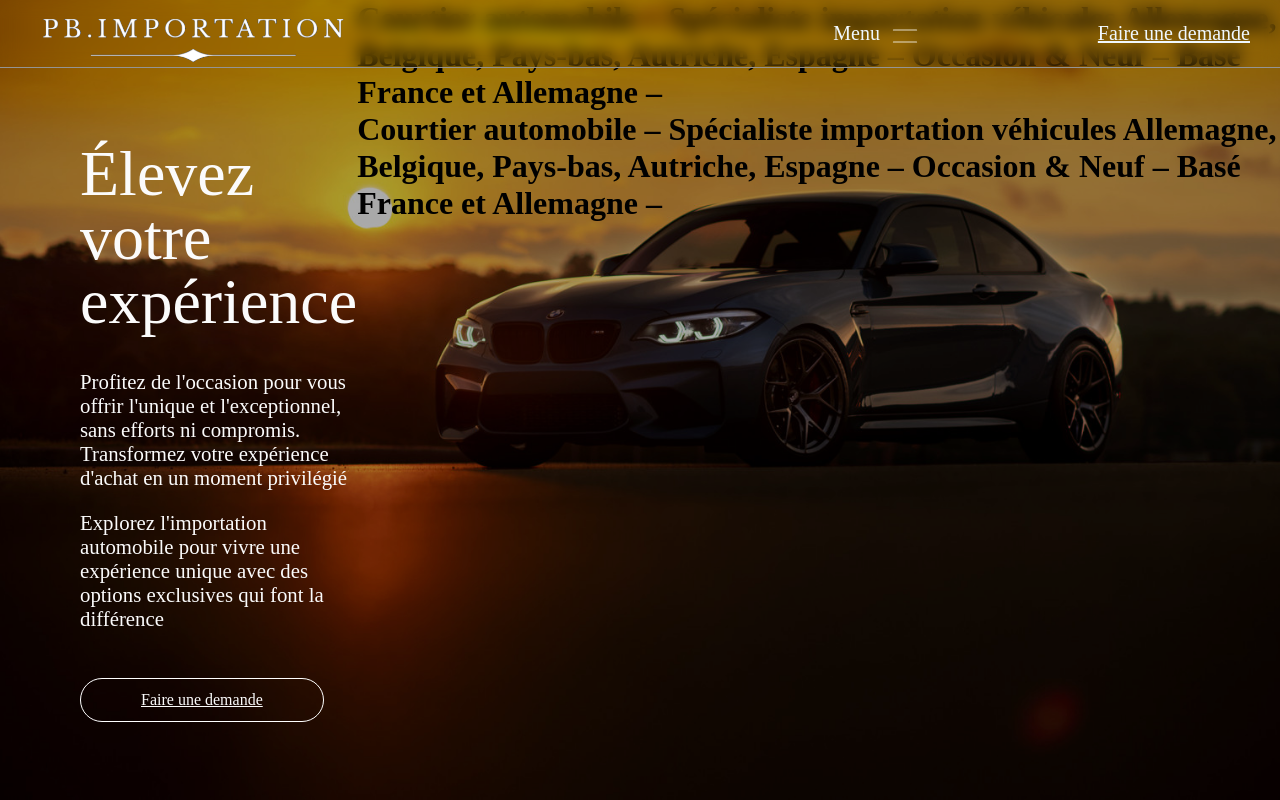
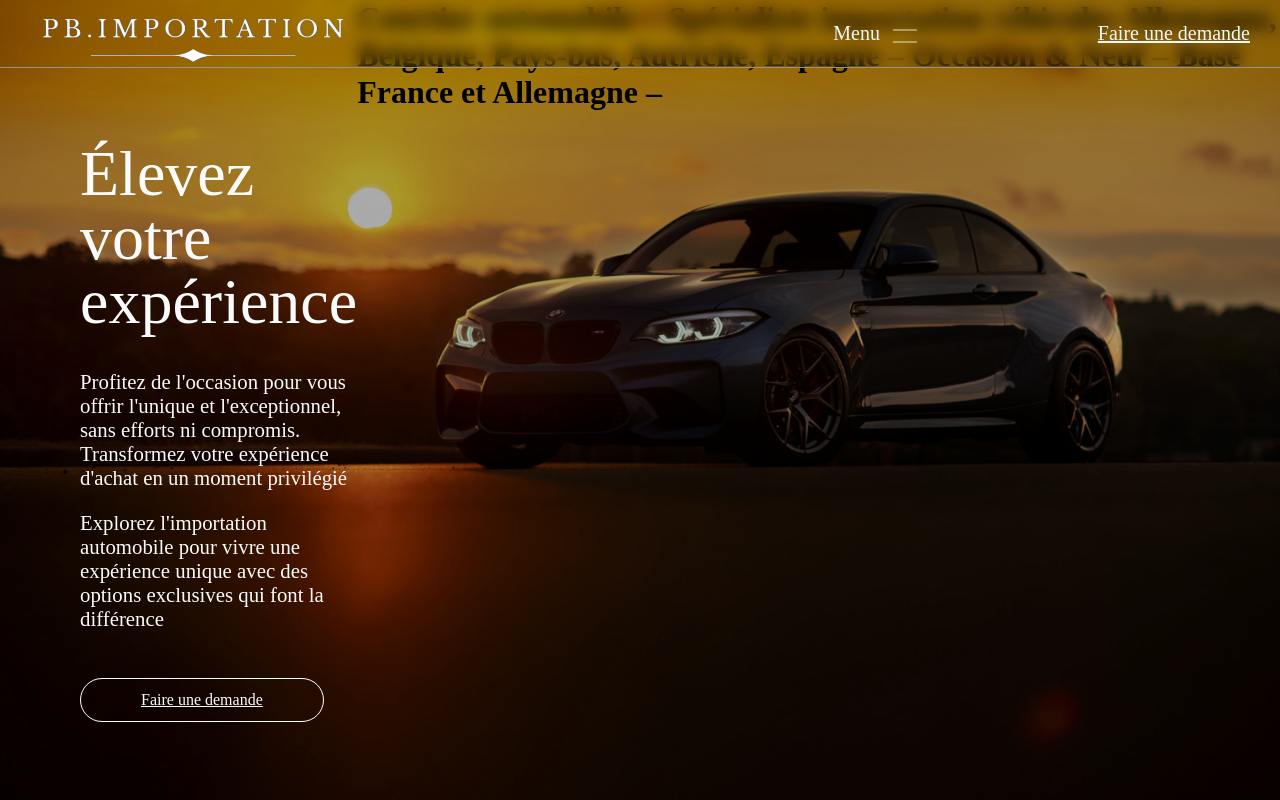
Before and after one commit to Gracias2k16/CDA_LEO, a Flask app: page / in a window 1280 px wide. Run offline with Flask 3, Linux system fonts and the light colour scheme.

Commit message:
21_01_25_1614

```diff
--- a/CDA/WEB_FLASK/app/static/main.css
+++ b/CDA/WEB_FLASK/app/static/main.css
@@ -148,6 +148,12 @@
         background-color: rgba(0, 0, 0, .3215686275);
     }
 
+    @media screen and (max-width: 1000px) {
+        #homepage .homepage_premiere_partie{
+        max-height: 115vh;
+        margin-bottom: 0;
+        }
+    }
     @media screen and (max-width: 1200px) {
         #homepage .homepage_premiere_partie .homepage_premiere_partie_gauche {
             width: 100%;
@@ -251,25 +257,9 @@
         unicode-bidi: isolate;
     }
 
-    .homepage .homepage_premiere_partie .homepage_texte_anime {
-        height: auto;
-        width: auto;
-        position: absolute;
-        display: flex;
-        bottom: 0%;
-        width: 75%;
-        white-space: nowrap;
-        border-top: solid 1px rgba(251, 251, 251, .5019607843);
-        overflow: hidden;
-        -webkit-box-shadow: inset 0px 0px 42px 5px rgba(255, 255, 255, .24);
-        box-shadow: inset 0px 0px 42px 5px rgba(255, 255, 255, .24);
-    }
-
-    .homepage .homepage_premiere_partie .homepage_texte_anime h1 {
+    #homepage .homepage_premiere_partie .homepage_texte_anime h1 {
         color: #d9d9d9;
         font-family: "GT-Flexa-Standard-Light";
-        height: 7vh;
-        width: 100%;
         font-size: 4.125em;
         width: auto;
         white-space: nowrap;
@@ -279,3 +269,14 @@
         align-items: center;
         margin: 8px 0;
     }
+
+    #homepage .homepage_premiere_partie .homepage_texte_anime {
+        height: auto;
+        width: auto;
+        position: absolute;
+        display: flex;
+        bottom: 0;
+        white-space: nowrap;
+        border-top: solid 1px rgba(251, 251, 251, .5019607843);
+        box-shadow: inset 0px 0px 42px 5px rgba(255, 255, 255, .24);
+    }
--- a/CDA/WEB_FLASK/app/templates/home.html
+++ b/CDA/WEB_FLASK/app/templates/home.html
@@ -50,19 +50,12 @@
                     </p>
                 </div>
             </div>
-            <div id="homepage_texte_anime">
+            <div class="homepage_texte_anime">
                 <div>
                     <h1>
                         Courtier automobile – Spécialiste importation véhicules Allemagne, Belgique, Pays-bas, Autriche, Espagne – Occasion & Neuf – Basé France et Allemagne –
                     </h1>
                 </div>
-                <div>
-                    <h1>
-                        Courtier automobile – Spécialiste importation véhicules Allemagne, Belgique, Pays-bas, Autriche, Espagne – Occasion & Neuf – Basé France et Allemagne –
-                    </h1>
-                </div>
-
-
 
             </div>
         </div>
```
